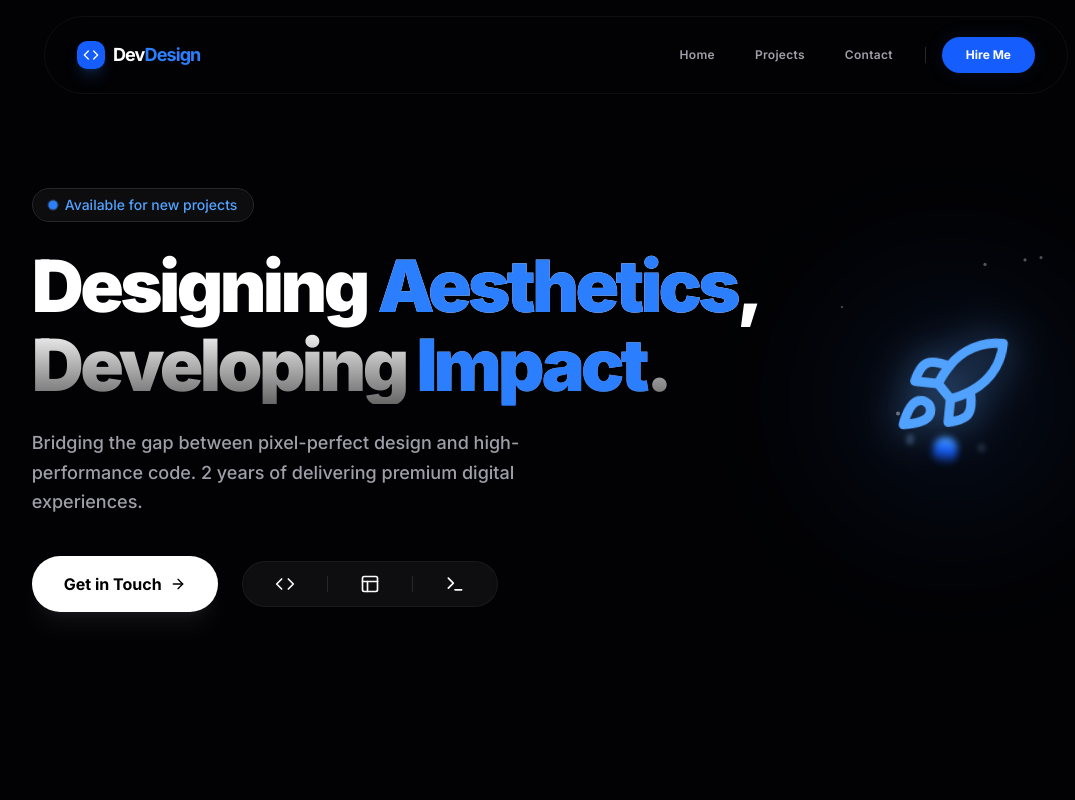
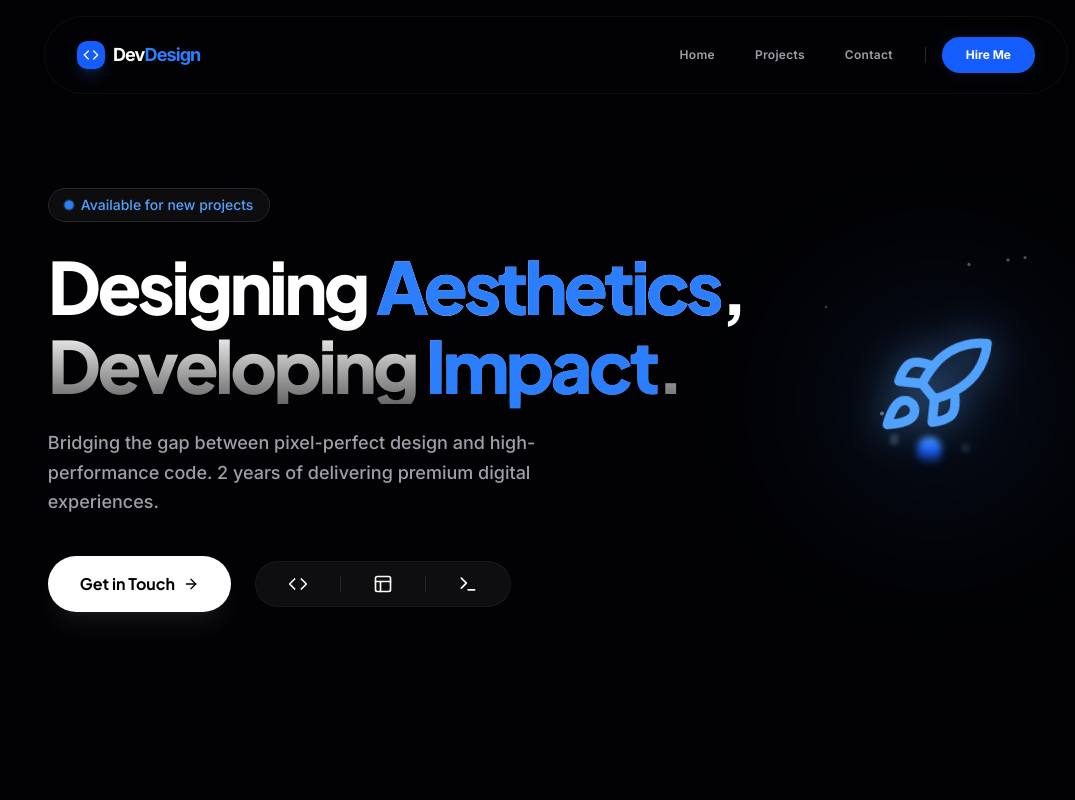
Before and after one commit to MintuSingh07/devdesign, a Next.js app: page / in a window 1280 px wide. Shown: the top 800 px of the page, without its empty margins (84-1159 px from the left). Built offline with nearby package versions, Linux system fonts and the light colour scheme.

Commit message:
Upload codebase file src/components/sections/Hero.tsx

```diff
--- a/src/components/sections/Hero.tsx
+++ b/src/components/sections/Hero.tsx
@@ -30,7 +30,7 @@ export function Hero() {
               initial={{ opacity: 0, y: 20 }}
               animate={{ opacity: 1, y: 0 }}
               transition={{ duration: 0.6, delay: 0.1 }}
-            className="max-w-4xl bg-gradient-to-b from-white via-white to-white/40 bg-clip-text text-5xl font-black tracking-tighter text-transparent sm:text-7xl leading-[1.1]"
+              className="max-w-4xl bg-gradient-to-b from-white via-white to-white/40 bg-clip-text text-5xl font-black tracking-tighter text-transparent sm:text-7xl leading-[1.1] font-display"
             >
               Designing <span className="text-blue-500">Aesthetics</span>,<br className="hidden sm:block" /> Developing <span className="text-blue-500">Impact</span>.
             </motion.h1>
@@ -39,7 +39,7 @@ export function Hero() {
             initial={{ opacity: 0, y: 20 }}
             animate={{ opacity: 1, y: 0 }}
             transition={{ duration: 0.6, delay: 0.2 }}
-          className="max-w-xl text-lg text-zinc-400 font-medium leading-relaxed"
+            className="max-w-xl text-lg text-zinc-400 font-medium leading-relaxed font-sans"
           >
             Bridging the gap between pixel-perfect design and high-performance code.
             2 years of delivering premium digital experiences.
@@ -51,7 +51,8 @@ export function Hero() {
             transition={{ duration: 0.6, delay: 0.3 }}
             className="flex flex-wrap items-center justify-center gap-6 lg:justify-start mt-4"
           >
-          <button className="group relative flex h-14 items-center gap-2 rounded-full bg-white px-8 font-bold text-black transition-all hover:scale-[1.02] active:scale-95 shadow-xl shadow-white/5 overflow-hidden">
+            <button className="group relative flex h-14 items-center gap-2 rounded-full bg-white px-8 font-bold text-black transition-all hover:scale-[1.02] active:scale-95 shadow-xl shadow-white/5 overflow-hidden font-display">
+
             <span className="relative z-10">Get in Touch</span>
             <div className="absolute inset-0 bg-blue-50 opacity-0 transition-opacity group-hover:opacity-100" />
             <ArrowRight className="relative z-10 h-4 w-4 transition-transform group-hover:translate-x-1" />
```
Lines whose indentation alone changed are shown as unchanged.
